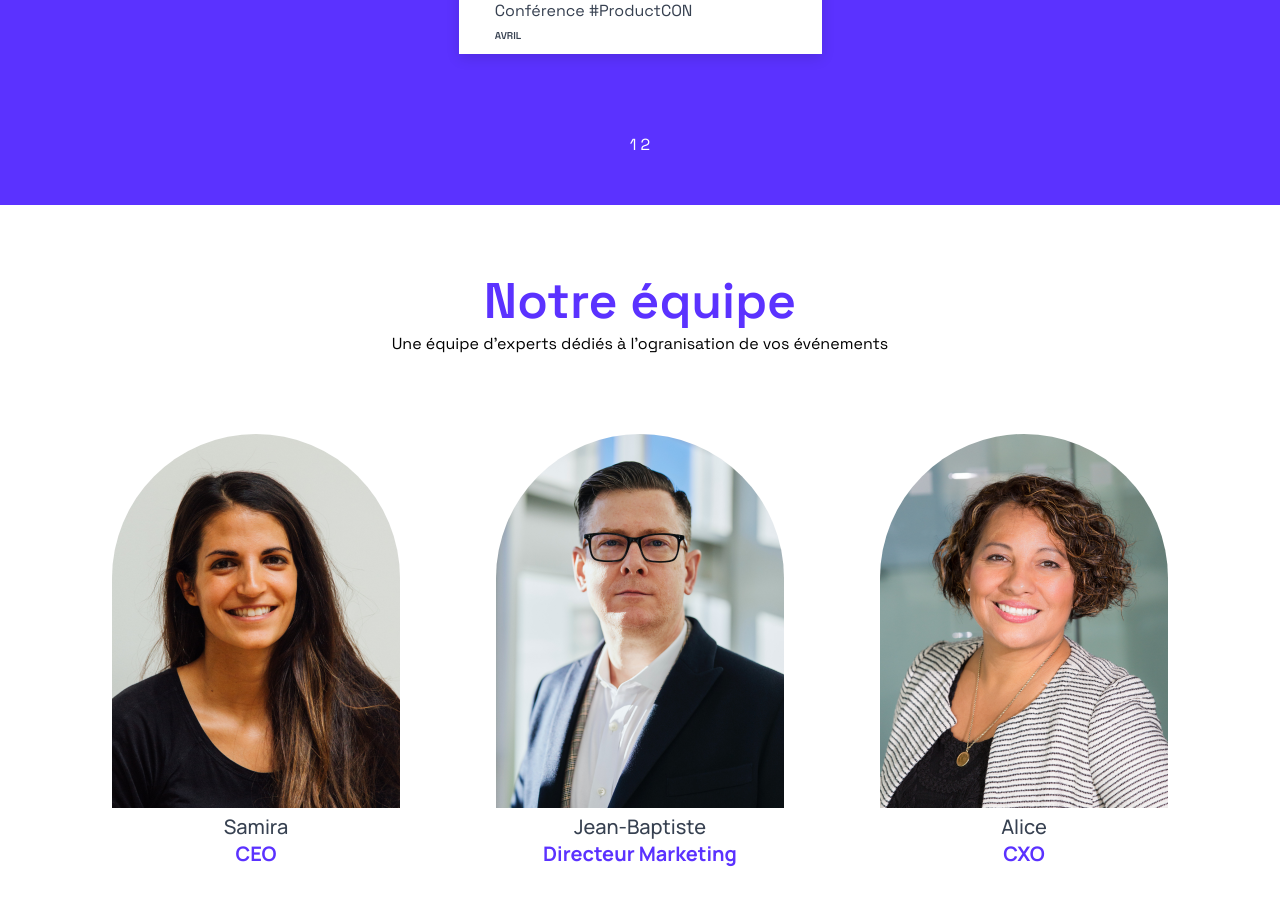
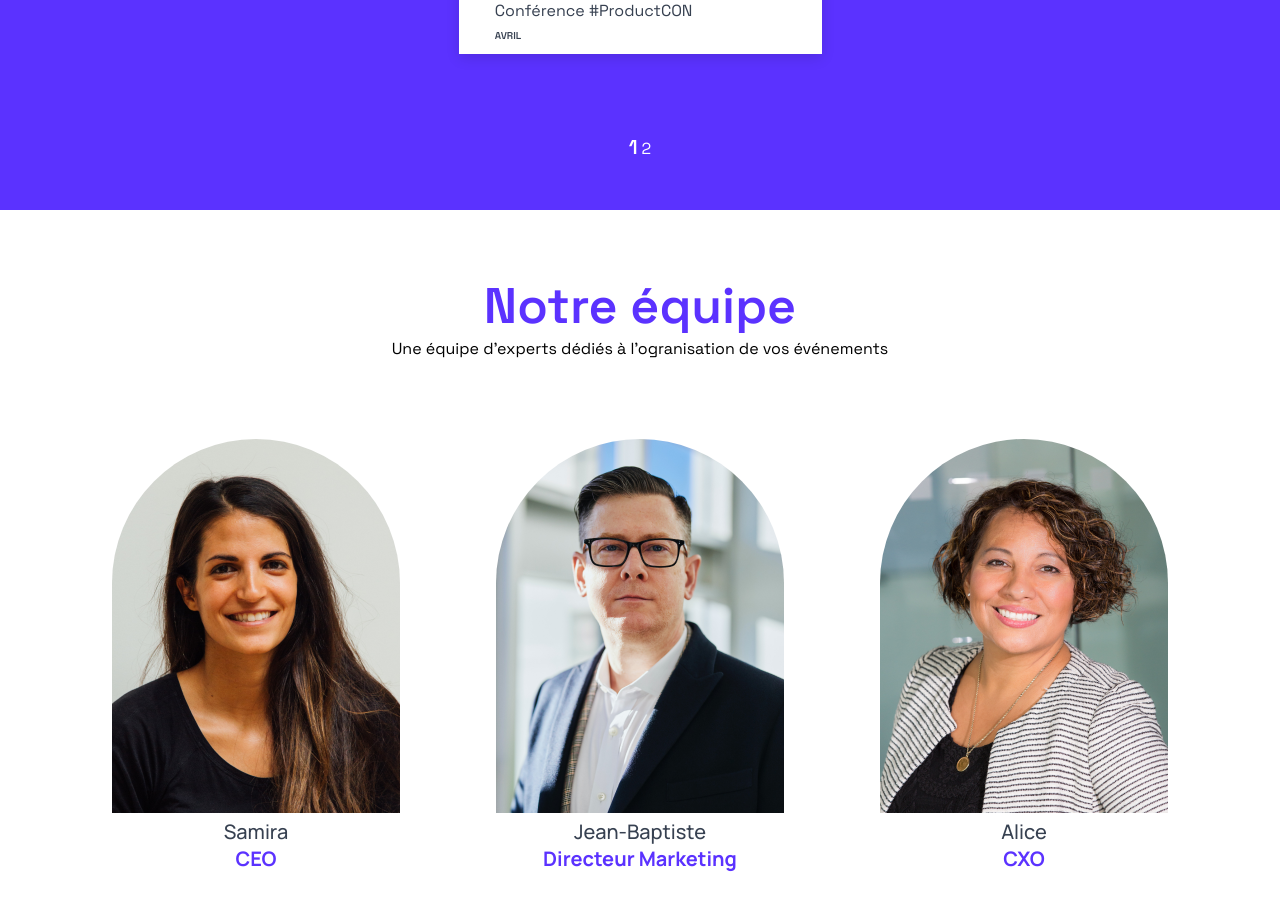
Before and after one commit to jeremB-dev/724Events, a React (Create React App) app: page / in a window 1280 px wide. Shown: the part 3760-4678 px from the top of the page. Built offline with nearby package versions, Linux system fonts and the light colour scheme.

Commit message:
ajout class css pour differencier la pagination

```diff
--- a/src/containers/Events/index.js
+++ b/src/containers/Events/index.js
@@ -4,7 +4,6 @@ import Select from "../../components/Select";
 import { useData } from "../../contexts/DataContext";
 import Modal from "../Modal";
 import ModalEvent from "../ModalEvent";
-
 import "./style.css";
 
 const PER_PAGE = 9;
@@ -20,9 +19,7 @@ const EventList = () => {
     : data?.events; // Sinon, utilisation de tous les événements
 
   // Filtrage des événements pour la pagination
-  const filteredEvents = (
-    (!type ? events : events.filter(event => event.type === type)) || []
-  ).filter((_event, index) => {
+  const filteredEvents = (events || []).filter((event, index) => {
     if (
       (currentPage - 1) * PER_PAGE <= index &&
       PER_PAGE * currentPage > index
@@ -37,9 +34,8 @@ const EventList = () => {
     setType(evtType);
   };
 
-  // Calculer le nombre de pages en fonction des événements filtrés
-  const pageNumber = Math.floor((filteredEvents?.length || 0) / PER_PAGE) + 1; // Calcul du nombre de pages en fonction du nombre d'événements filtrés
-  const typeList = new Set(data?.events.map((event) => event.type)); // Création d'une liste de types d'événements uniques
+  const pageNumber = events ? Math.ceil(events.length / PER_PAGE) : 0; // Calcul du nombre de pages en fonction du nombre d'événements filtrés
+  const typeList = new Set(data?.events.map((event) => event.type));
 
   return (
     <>
@@ -68,14 +64,18 @@ const EventList = () => {
               </Modal>
             ))}
           </div>
+          {/* Affichage de la pagination seulement s'il y a plus d'une page */}
+          {pageNumber > 1 && filteredEvents.length > 0 && (
             <div className="Pagination">
               {[...Array(pageNumber || 0)].map((_, n) => (
                 // eslint-disable-next-line react/no-array-index-key
-              <a key={n} href="#events" onClick={() => setCurrentPage(n + 1)}>
+                <a key={n} href="#events" onClick={() => setCurrentPage(n + 1)} className={currentPage === n + 1 ? "active" : ""}
+                >
                   {n + 1}
                 </a>
               ))}
             </div>
+          )}
         </>
       )}
     </>
--- a/src/pages/Home/style.scss
+++ b/src/pages/Home/style.scss
@@ -119,6 +119,10 @@ p {
     text-decoration: none;
     display: inline;
     margin: 2px;
+    &.active {
+      font-weight: bold;
+      font-size: 20px;
+    }
   }
   margin-bottom: 50px;
 }
```
Lines whose indentation alone changed are shown as unchanged.
